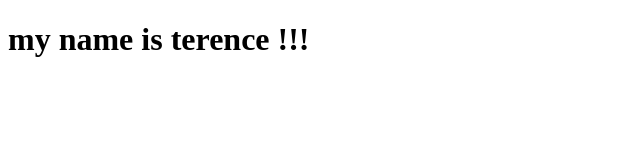
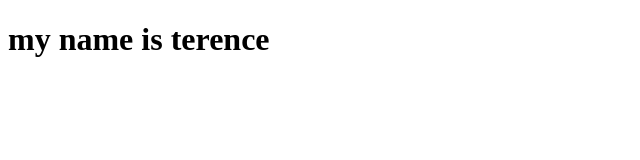
Before and after one commit to toneill1990/first-github-project, a plain HTML site: page index.html in a window 1280 px wide. Shown: the full height of the page, 0-640 px from the left. Drawn offline with Linux system fonts and the light colour scheme.

Commit message:
remove exclamation marks

```diff
--- a/index.html
+++ b/index.html
@@ -7,6 +7,8 @@
     <title>Document</title>
 </head>
 <body>
-<h1>my name is terence !!!</h1>
+<h1>my name is terence
+
+</h1>
 </body>
 </html>
```
